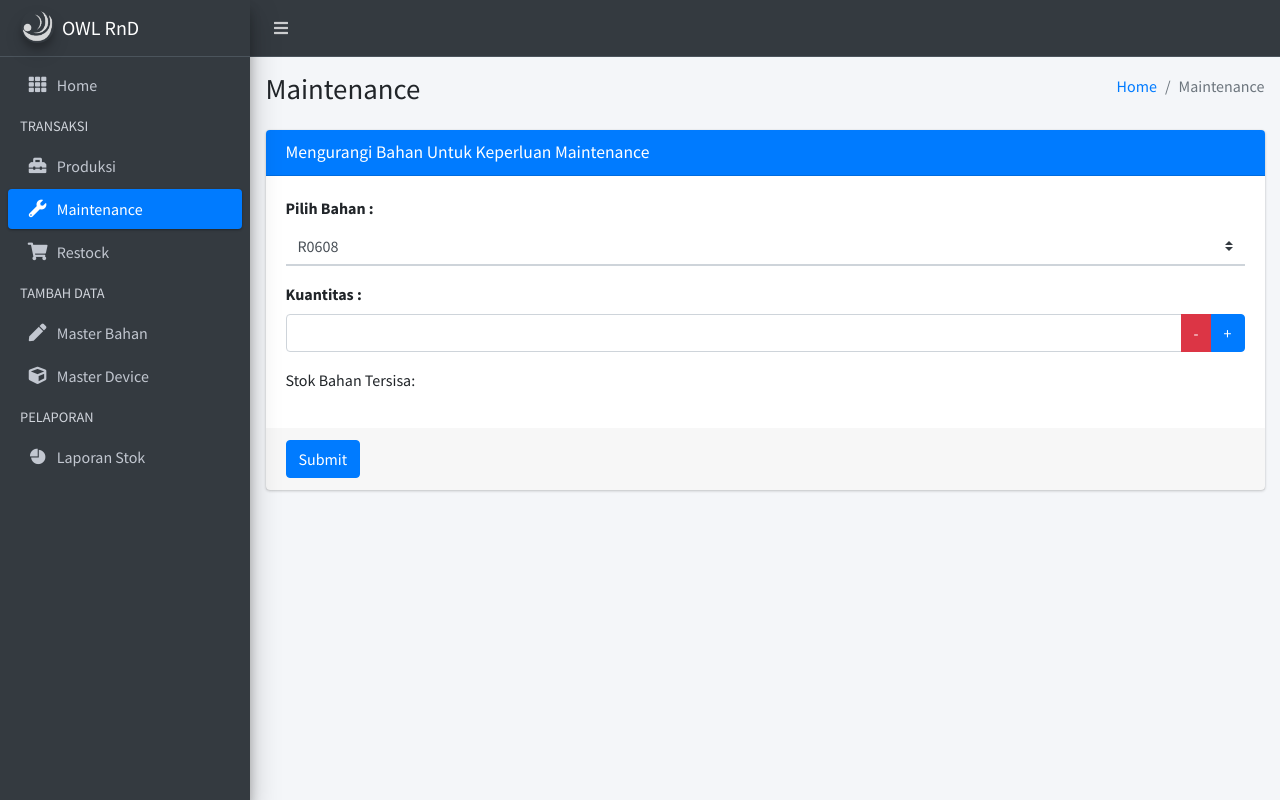
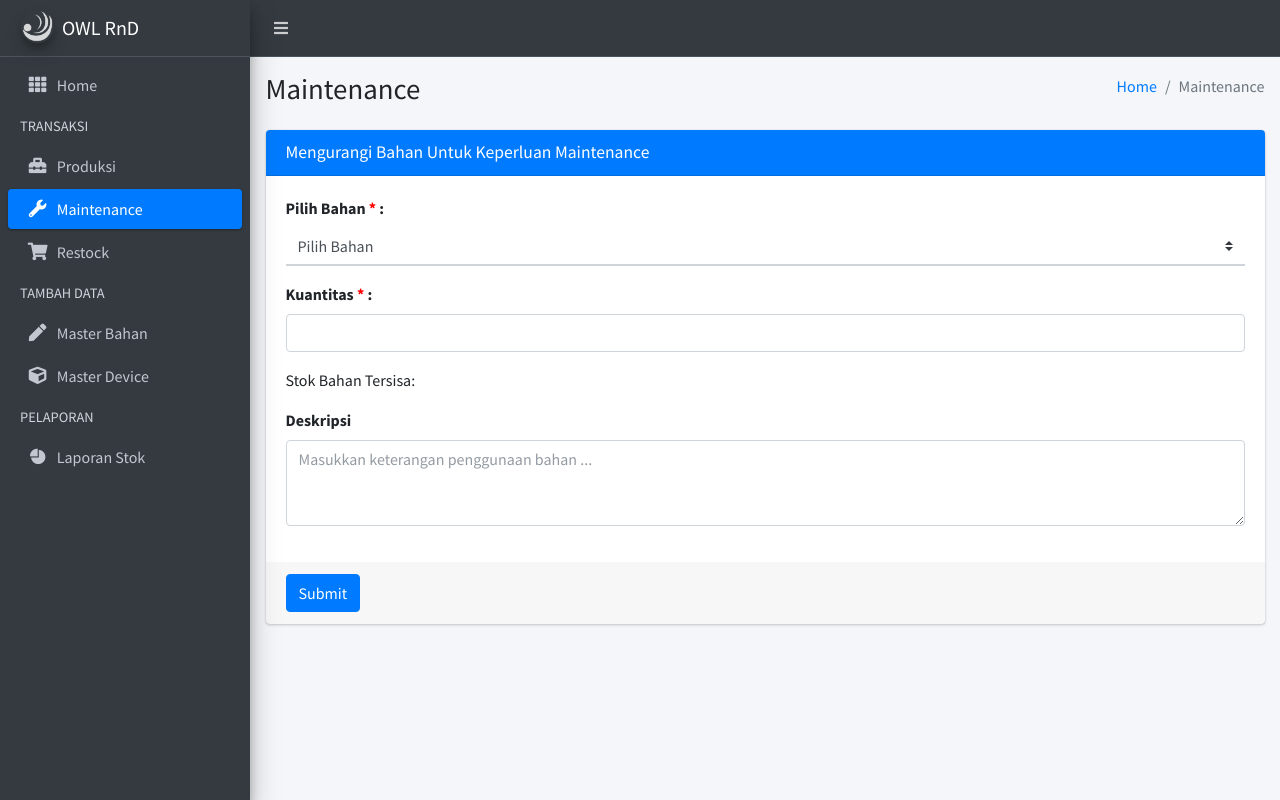
Before and after one commit to munovrizall/owl_inventory, a PHP site: page /maintenance.php in a window 1280 px wide. Run offline with PHP 8.4, Linux system fonts and the light colour scheme; some libraries are stand-ins or nearby versions.

Commit message:
added description field and validation in every form

```diff
--- a/maintenance.php
+++ b/maintenance.php
@@ -217,32 +217,32 @@ if (isset($_POST['quantity'])) {
                         <form id="maintenanceForm">
                             <div class="card-body">
                                 <div class="form-group">
-                                    <label for="exampleSelectBorderWidth2">Pilih Bahan :</label>
+                                    <label for="exampleSelectBorderWidth2">Pilih Bahan <span style="color: red;">*</span> :</label>
                                     <select class="custom-select form-control-border border-width-2" id="pilihBahanMaintenance" name="selectedItem">
+                                        <option value="" selected disabled>Pilih Bahan</option>
                                         <option value="1">R0608</option>
                                         <option value="10">I8712</option>
                                         <option value="11">I9090</option>
                                     </select>
                                 </div>
                                 <div class="form-group">
-                                    <label for="quantity">Kuantitas :</label>
+                                    <label for="quantity">Kuantitas <span style="color: red;">*</span> :</label>
                                     <div class="input-group">
                                         <!-- Input untuk kuantitas -->
                                         <input type="number" class="form-control" id="quantity" name="quantity" min="0" value="">
-                                        <!-- Tombol-tombol untuk menambah dan mengurangi kuantitas -->
-                                        <div class="input-group-append">
-                                            <button type="button" class="btn btn-block btn-danger" onclick="decreaseQuantity()">-</button>
-                                            <button type="button" class="btn btn-primary" onclick="increaseQuantity()">+</button>
-                                        </div>
                                     </div>
                                 </div>
                                 <p id="stockMessage">Stok Bahan Tersisa: <?php echo $stockQuantity; ?></p>
                                 <p id="successMessage">Stok Bahan Terkini: <?php echo $newStockQuantity; ?></p>
+                                <div class="form-group">
+                                    <label>Deskripsi</label>
+                                    <textarea class="form-control" rows="3" placeholder="Masukkan keterangan penggunaan bahan ..."></textarea>
+                                </div>
                             </div>
 
                             <!-- /.card-body -->
                             <div class="card-footer">
-                                <button type="button" class="btn btn-primary" onclick="validateSuccess()">Submit</button>
+                                <button type="button" class="btn btn-primary" onclick="if(validateForm()) { validateSuccess(); resetForm(); }">Submit</button>
                             </div>
                         </form>
                     </div>
@@ -285,18 +285,20 @@ if (isset($_POST['quantity'])) {
             });
         });
 
-        function decreaseQuantity() {
-            var quantityInput = document.getElementById("quantity");
-            if (quantityInput.value > 0) {
-                quantityInput.value--;
-                updateStockMessage();
+        function validateForm() {
+            var selectedItem = document.getElementById("pilihBahanMaintenance").value;
+            var quantity = document.getElementById("quantity").value;
+
+            if (selectedItem === "" || quantity === "") {
+                Swal.fire({
+                    icon: 'error',
+                    title: 'Oops...',
+                    text: 'Harap lengkapi semua formulir!',
+                });
+                return false;
             }
-        }
 
-        function increaseQuantity() {
-            var quantityInput = document.getElementById("quantity");
-            quantityInput.value++;
-            updateStockMessage();
+            return true;
         }
 
         function updateStockMessage() {
@@ -361,6 +363,10 @@ if (isset($_POST['quantity'])) {
                 }
             });
         }
+
+        function resetForm() {
+            document.getElementById("maintenanceForm").reset();
+        }
     </script>
 </body>
 
```
Also changed, not shown: produksi.php (+5 -5 lines), restock.php (+23 -3 lines).
